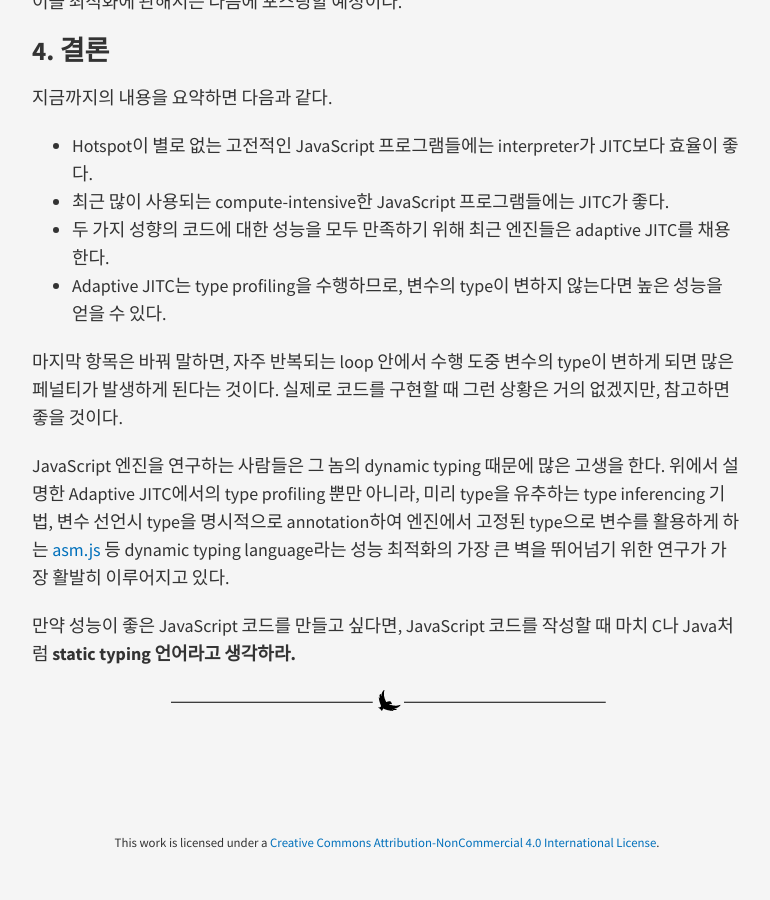
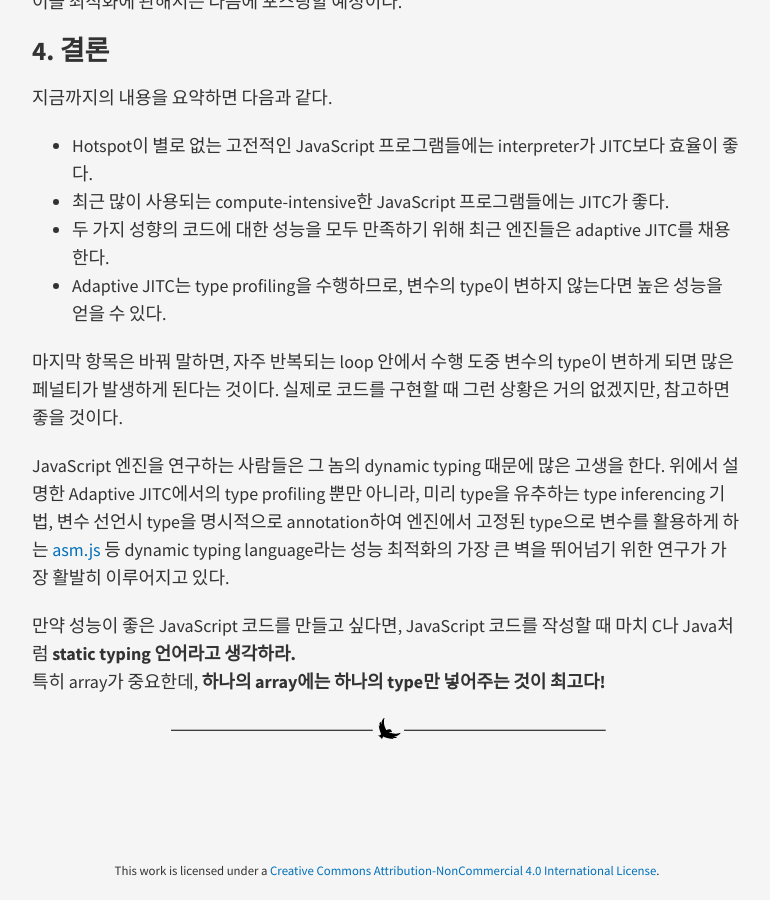
Before and after one commit to wonkijeong/wonkijeong.github.io, a Jekyll site: the page built from _posts/2016-01-17-1.md, in a window 1280 px wide and 900 px high, scrolled down 4717 px. Shown: the whole window, without its empty margins (253-1023 px from the left). Built offline with Jekyll 4.4.1, drawn with Linux system fonts in a browser that asks for light colours; nearby versions of some CDN libraries; Markdown is read by kramdown in place of the engine named in the settings; comment, search, counter and statistics services are not loaded; before the commit the page ends 5589 px from its top, so only the background shows below that.

Commit message:
Update 2016-01-17-1.md

```diff
--- a/_posts/2016-01-17-1.md
+++ b/_posts/2016-01-17-1.md
@@ -141,5 +141,6 @@ dynamic typing language라는 성능 최적화의 가장 큰 벽을 뛰어넘기
 
 만약 성능이 좋은 JavaScript 코드를 만들고 싶다면,
 JavaScript 코드를 작성할 때 마치 C나 Java처럼 __static typing 언어라고 생각하라.__
+특히 array가 중요한데, __하나의 array에는 하나의 type만 넣어주는 것이 최고다!__
 
 ---
```
